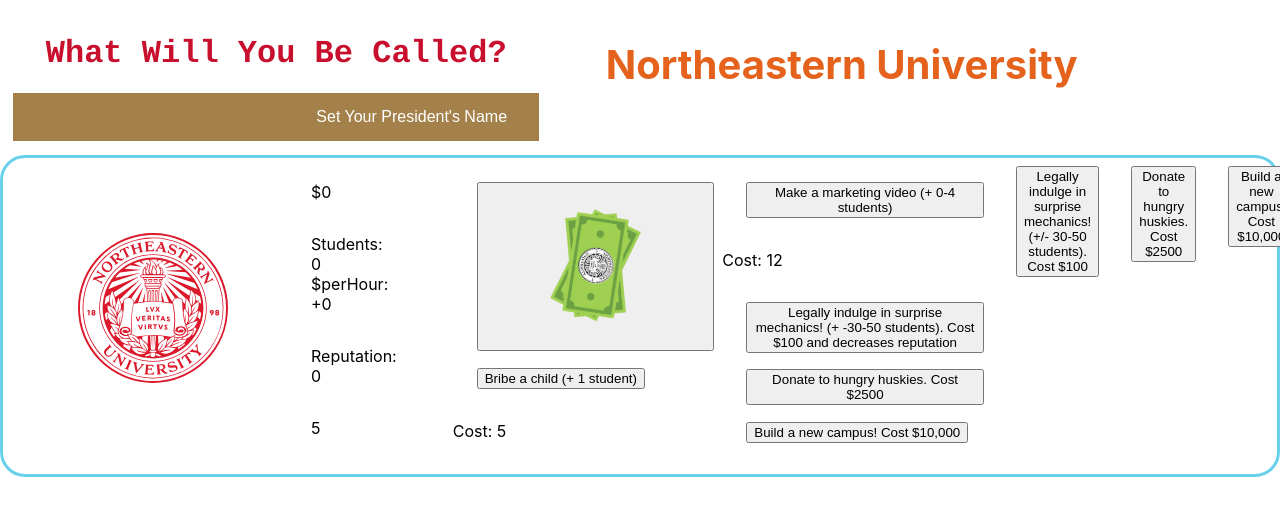
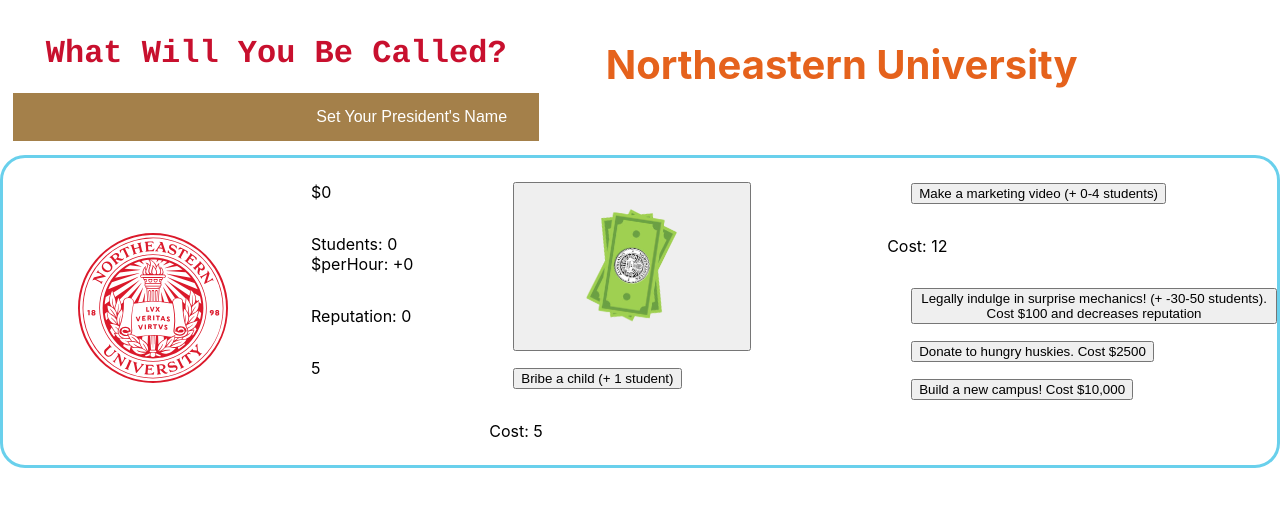
Before and after one commit to ItsEricSun/2023-HackBeanpot, a React (Create React App) app in the folder northeastern-ceo/: page / in a window 1280 px wide. Shown: the top 516 px of the page. Built offline with nearby package versions, Linux system fonts and the light colour scheme.

Commit message:
push
push

```diff
--- a/northeastern-ceo/src/components/CEO.js
+++ b/northeastern-ceo/src/components/CEO.js
@@ -90,22 +90,6 @@
                         </form></li>
                     </ol>
                 </div>
-
-                <form onSubmit={this.handleSurpriseMechanics}>
-                    <button>
-                        Legally indulge in surprise mechanics! (+/- 30-50 students). Cost $100
-                    </button>
-                </form>
-                <form onSubmit={this.handleDonationsToHungryHuskies}>
-                    <button>
-                        Donate to hungry huskies. Cost $2500
-                    </button>
-                </form>
-                <form onSubmit={this.handleMakeCampuses}>
-                    <button>
-                        Build a new campus! Cost $10,000
-                    </button>
-                </form>
             </div>
         );
     }
```
